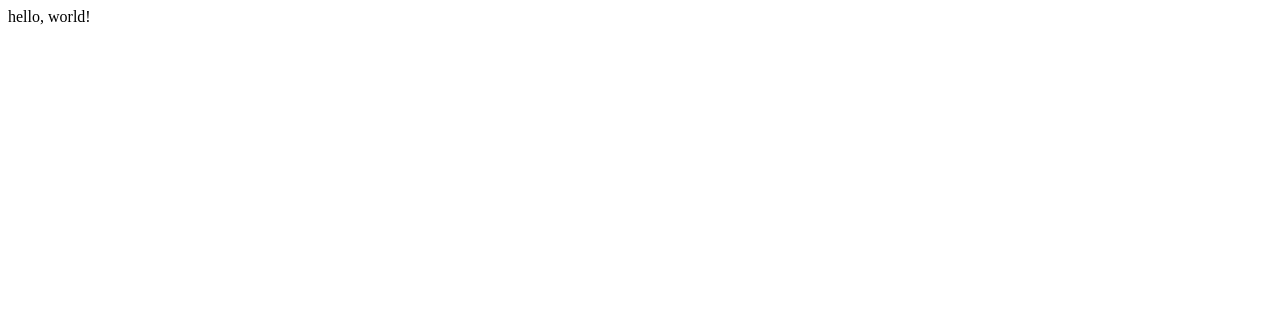
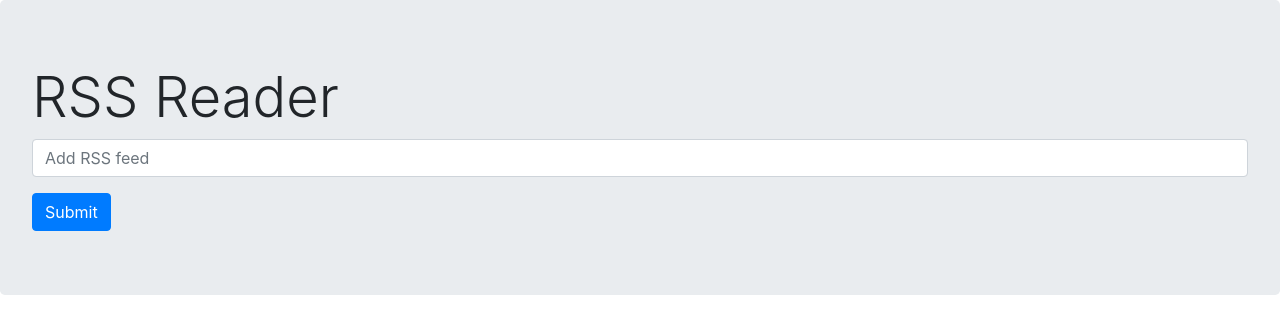
Before and after one commit to adenisovgit/project-lvl3-s452, a website built with webpack: page template.html in a window 1280 px wide. Built offline with nearby package versions, Linux system fonts and the light colour scheme.

Commit message:
step1 preparations

```diff
--- a/src/Example.js
+++ b/src/Example.js
@@ -4,6 +4,5 @@ export default class Example {
   }
   init() {
     this.element.textContent = 'hello, world!';
-    console.log('ehu!');
   }
 }
--- a/template.html
+++ b/template.html
@@ -1,9 +1,21 @@
 <!doctype html>
 <html>
   <head>
+    <link rel="stylesheet" href="https://stackpath.bootstrapcdn.com/bootstrap/4.3.1/css/bootstrap.min.css" integrity="sha384-ggOyR0iXCbMQv3Xipma34MD+dH/1fQ784/j6cY/iJTQUOhcWr7x9JvoRxT2MZw1T" crossorigin="anonymous">
     <title>Webpack Package</title>
   </head>
   <body>
-    <div id="point"></div>
+    <div class="jumbotron">
+      <h1 class="display-4">RSS Reader</h1>
+      <form>
+        <div class="form-group">
+          <input type="text" class="form-control" placeholder="Add RSS feed">
+        </div>
+        <button type="submit" class="btn btn-primary">Submit</button>
+      </form>
+    </div>
+    <script src="https://code.jquery.com/jquery-3.3.1.slim.min.js" integrity="sha384-q8i/X+965DzO0rT7abK41JStQIAqVgRVzpbzo5smXKp4YfRvH+8abtTE1Pi6jizo" crossorigin="anonymous"></script>
+    <script src="https://cdnjs.cloudflare.com/ajax/libs/popper.js/1.14.7/umd/popper.min.js" integrity="sha384-UO2eT0CpHqdSJQ6hJty5KVphtPhzWj9WO1clHTMGa3JDZwrnQq4sF86dIHNDz0W1" crossorigin="anonymous"></script>
+    <script src="https://stackpath.bootstrapcdn.com/bootstrap/4.3.1/js/bootstrap.min.js" integrity="sha384-JjSmVgyd0p3pXB1rRibZUAYoIIy6OrQ6VrjIEaFf/nJGzIxFDsf4x0xIM+B07jRM" crossorigin="anonymous"></script>
   </body>
 </html>
--- a/webpack.config.js
+++ b/webpack.config.js
@@ -1,7 +1,7 @@
 const HtmlWebpackPlugin = require('html-webpack-plugin');
 
 module.exports = {
-  mode: process.env.NODE_ENV || 'development',
+  mode: 'development',
   module: {
     rules: [
       {
```
Also changed, not shown: package.json (+7 -3 lines), README.md, 1 other file.
